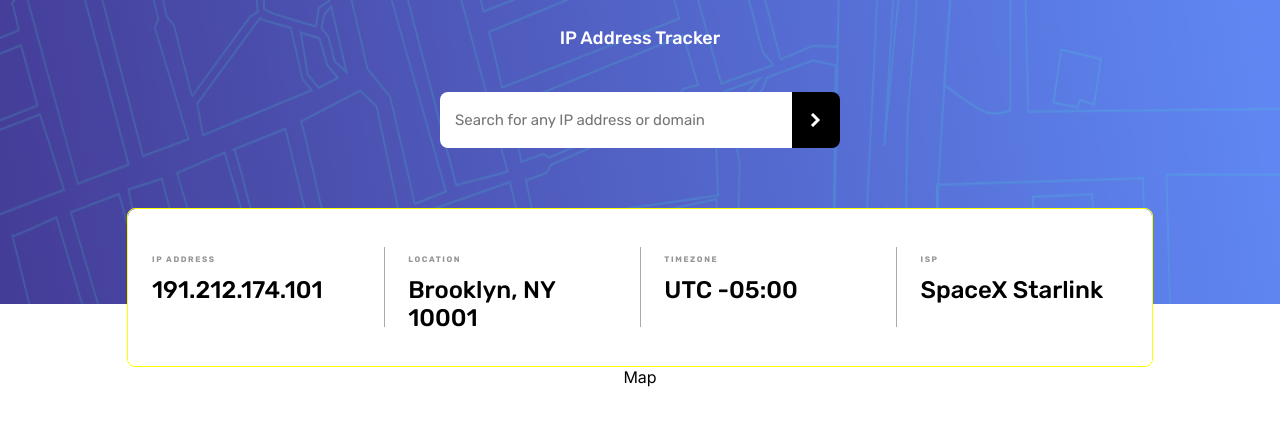
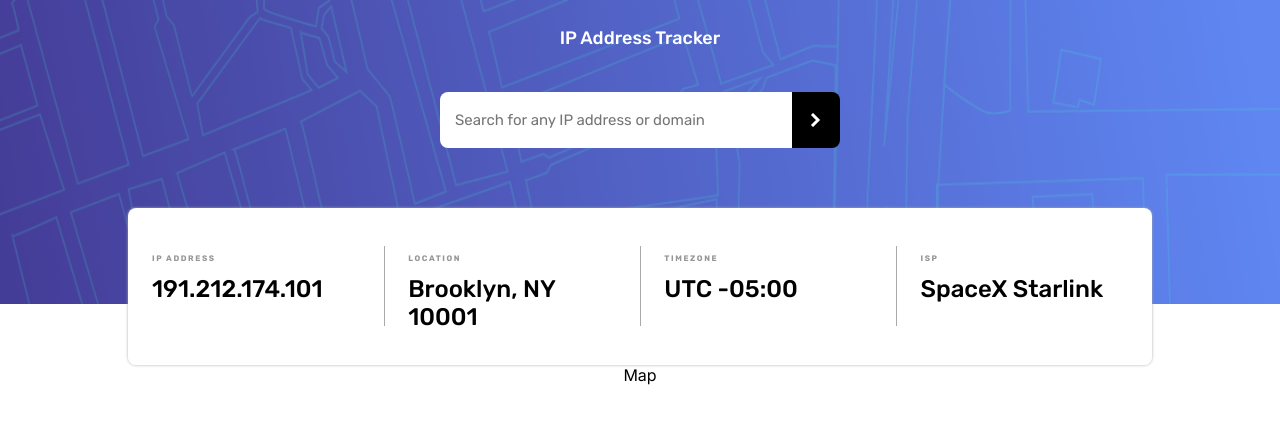
Before and after one commit to atorrez007/ip-gps-tracker, a Next.js app: page / in a window 1280 px wide. Shown: the top 426 px of the page. Built offline with nearby package versions, Linux system fonts and the light colour scheme; no server answers.

Commit message:
box shadow

```diff
--- a/src/Styles/InputStyles.css
+++ b/src/Styles/InputStyles.css
@@ -80,29 +80,29 @@
   .feedback-container {
     width: auto;
     height: auto;
-    border: 1px magenta solid;
     border-radius: 8px;
     margin-top: 2em;
     min-width: 19em;
+    box-shadow: 0px 0px 3px darkgray;
   }
 }
 @media (min-width: 375px) {
   .feedback-container {
     display: flex;
     flex-direction: column;
-    border: 1px magenta solid;
     border-radius: 8px;
     min-width: 60%;
     height: auto;
     width: auto;
+    box-shadow: 0px 0px 3px darkgray;
   }
 }
 @media (min-width: 960px) {
   .feedback-container {
     max-width: 80%;
     height: 18em;
-    border: 1px yellow solid;
     border-radius: 8px;
     margin-top: 4em;
+    box-shadow: 0px 0px 3px darkgray;
   }
 }/*# sourceMappingURL=InputStyles.css.map */
```
Also changed, not shown: src/Styles/InputStyles.scss (+6 -3 lines), 1 other file (tests, documents, lock files or other folders).
